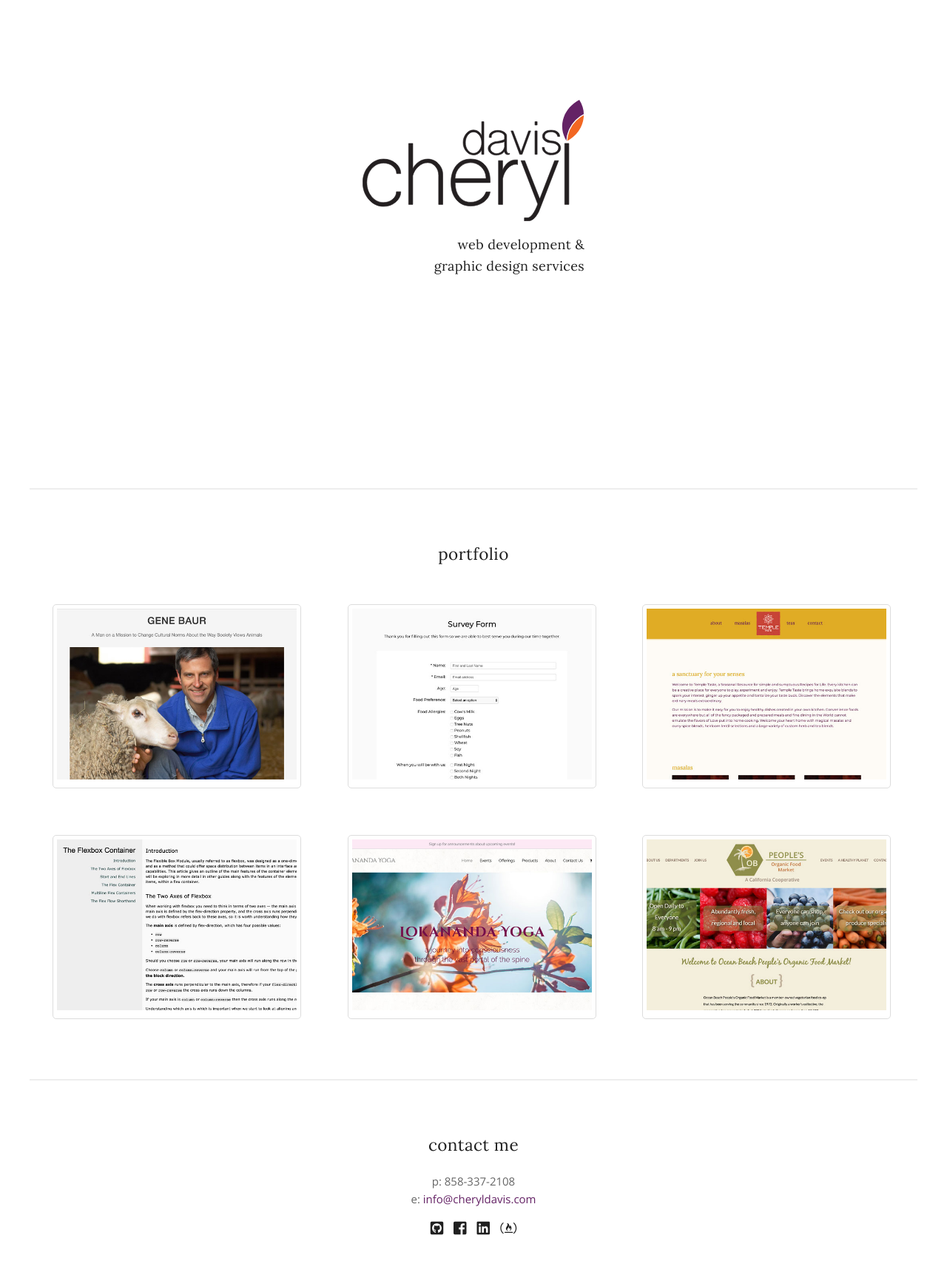
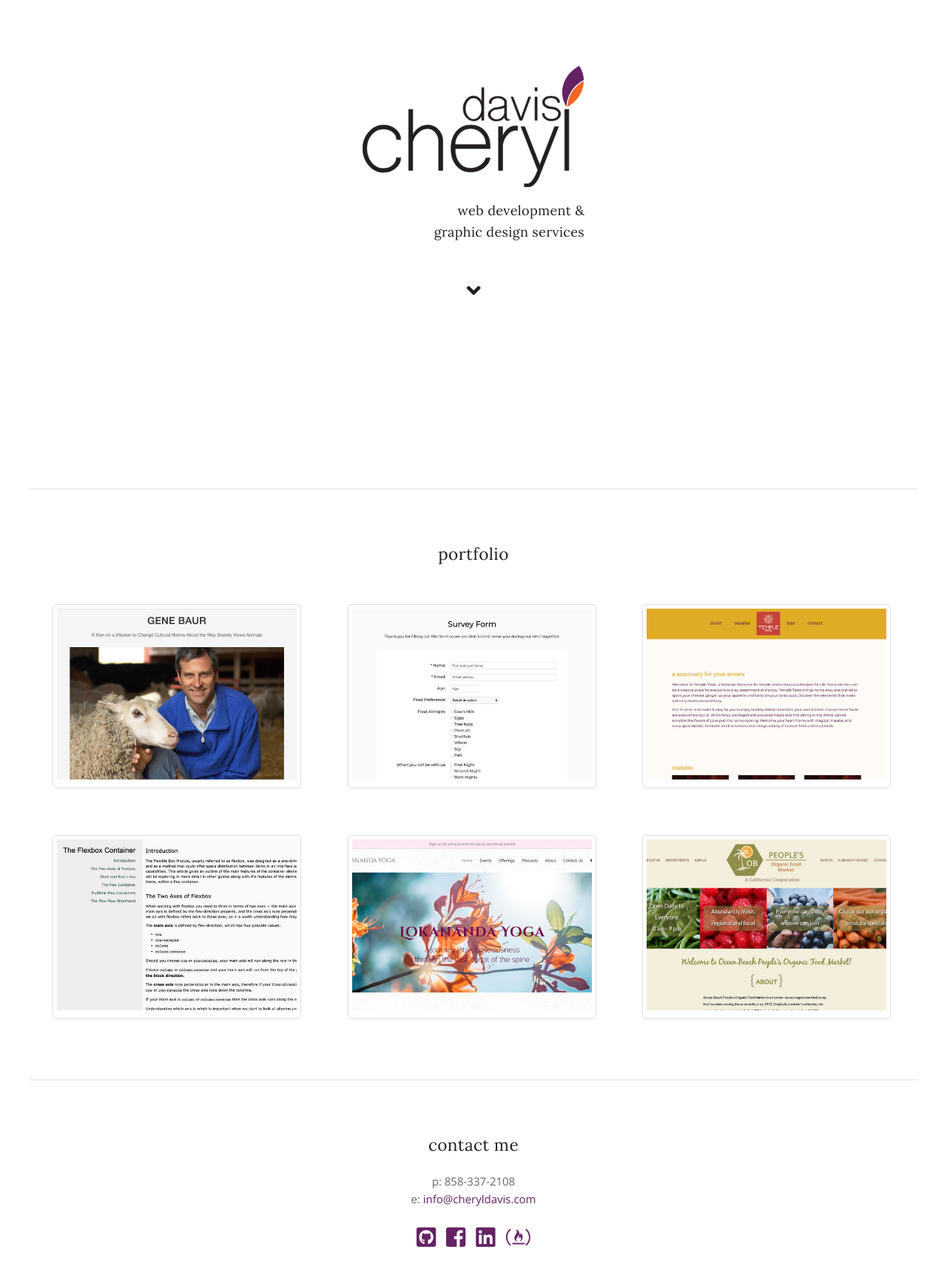
Before and after one commit to shreecheryl/portfolio190311, a plain HTML site: page index.html in a window 1280 px wide. Shown: the part 140-1864 px from the top of the page at 74% size. Drawn offline with nearby package versions, Linux system fonts and the light colour scheme.

Commit message:
add angle down icon to welcome section

```diff
--- a/index.html
+++ b/index.html
@@ -48,7 +48,7 @@
         }
 
         a:hover {
-            color: darkorange;
+            color: #F26722;
         }
 
         section {
@@ -112,6 +112,20 @@
             text-align: right;
         }
 
+        #welcome-section p {
+            font-size: 30px;
+            text-align: center;
+            margin-top: 5vh;
+        }
+
+        #welcome-section i {
+            color: #202020;
+        }
+
+        #welcome-section i:hover {
+            color: #642265;
+        }
+
         #projects {
             display: flex;
             flex-wrap: wrap;
@@ -165,9 +179,17 @@
             margin-bottom: 100px;
         }
 
+        #profile-link {
+            font-size: 30px;
+        }
+
         i {
             margin: 0 5px;
-            color: #202020;
+            color: #642265;
+        }
+
+        i:hover {
+            color: #F26722;
         }
 
         @media screen and (min-width: 576px) {
@@ -184,6 +206,10 @@
                 width: 28%;
                 margin: 2.6%;
             }
+
+            nav a {
+                font-size: 1.1em;
+            }
         }
 
     </style>
@@ -199,8 +225,9 @@
 
     <section id="welcome-section">
         <div>
-        <img src="media/logo_cmyk_opticalSpacingFinal.svg" alt="logo">
-        <h1>web development &amp;<br> graphic design services</h1>
+            <img src="media/logo_cmyk_opticalSpacingFinal.svg" alt="logo">
+            <h1>web development &amp;<br> graphic design services</h1>
+            <p><a href="#projects"><i class="fas fa-angle-down"></i></a></p>
         </div>
     </section>
 
@@ -220,10 +247,10 @@
            e: <a href="mailto:info@cheryldavis.com">info@cheryldavis.com</a>
         </p>
         <div id="icons">
-            <a id="profile-link" href="https://github.com/shreecheryl" target="_blank"><i class="fab fa-github-square fa-lg"></i></a>
-            <a href="https://github.com/shreecheryl" target="_blank"><i class="fab fa-facebook-square fa-lg"></i></a>
-            <a href="https://github.com/shreecheryl" target="_blank"><i class="fab fa-linkedin fa-lg"></i></a>
-            <a href="https://github.com/shreecheryl" target="_blank"><i class="fab fa-free-code-camp fa-lg"></i></a>
+            <a id="profile-link" href="https://github.com/shreecheryl" target="_blank"><i class="fab fa-github-square"></i></a>
+            <a id="profile-link" href="https://github.com/shreecheryl" target="_blank"><i class="fab fa-facebook-square"></i></a>
+            <a id="profile-link" href="https://github.com/shreecheryl" target="_blank"><i class="fab fa-linkedin"></i></a>
+            <a id="profile-link" href="https://github.com/shreecheryl" target="_blank"><i class="fab fa-free-code-camp"></i></a>
         </div>
     </section>
 
```
